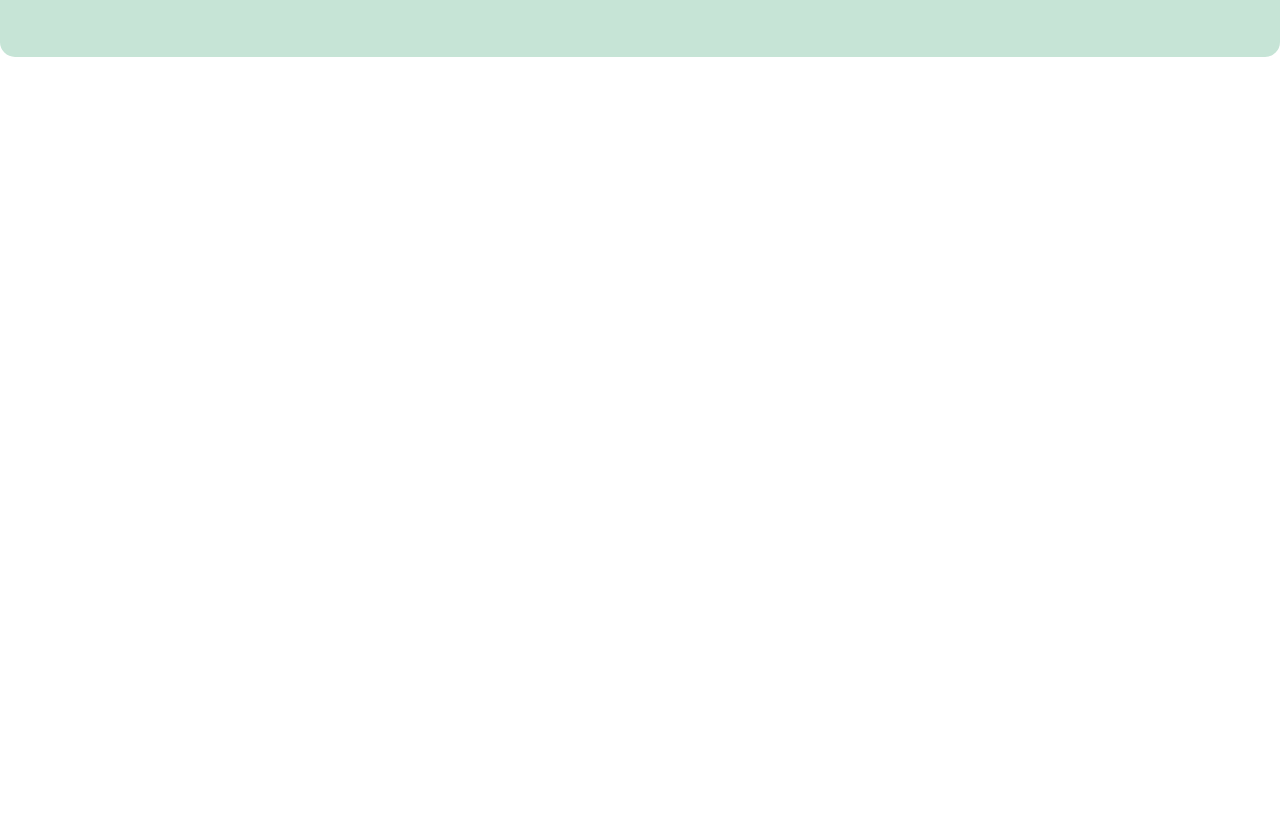
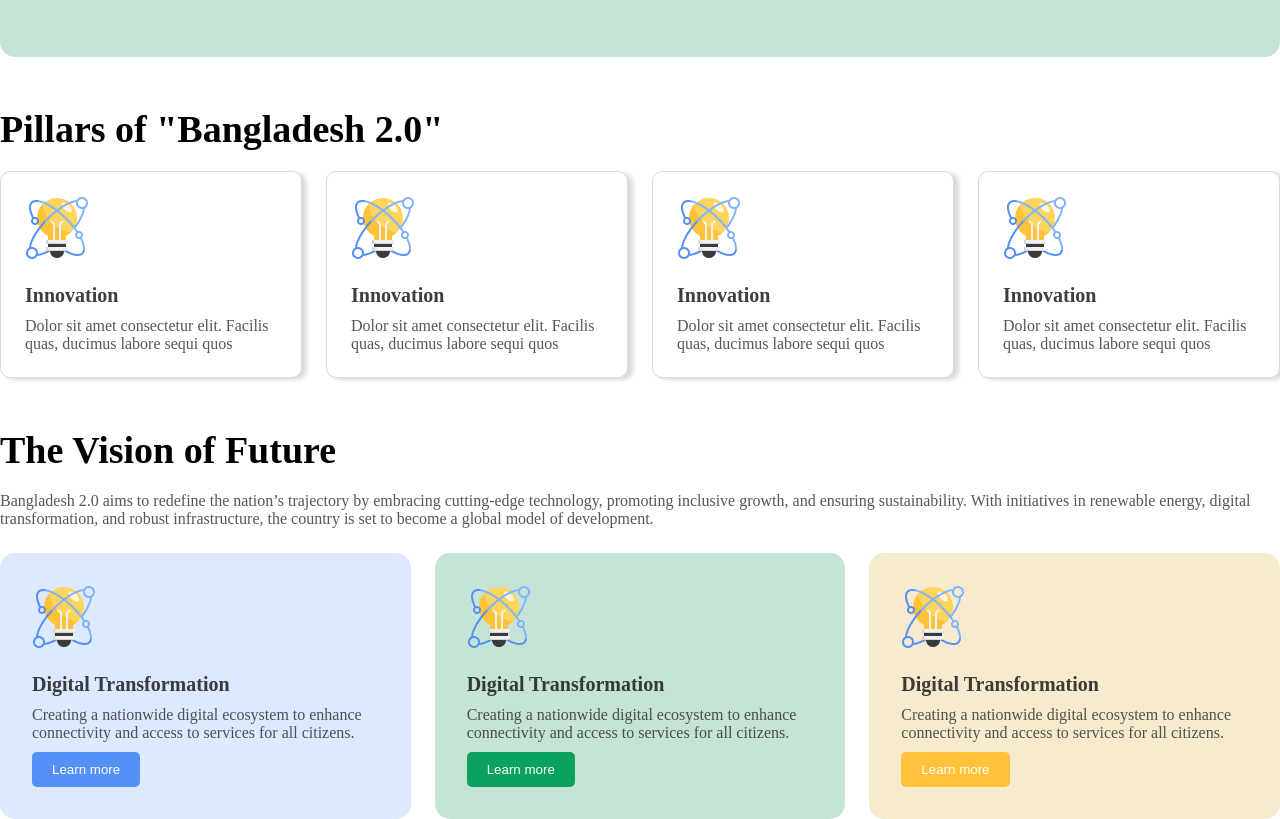
Before and after one commit to Mustafa-Mahraj/Bangladesh_2.0, a plain HTML site: page index.html in a window 1280 px wide. Shown: the part 541-1360 px from the top of the page. Before the commit the page ends 800 px from the top, so only its background shows below. Drawn offline with Linux system fonts and the light colour scheme.

Commit message:
design pillars & vision section

```diff
--- a/Style/style.css
+++ b/Style/style.css
@@ -7,6 +7,16 @@ body{
     margin: auto;
     /* display: flex; */
     /* text-align: center; */
+}
+.section_title{
+    margin-top: 50px;
+    margin-bottom: 20px;
+    font-size: 38px;
+}
+.section_des{
+    font-size: 16px;
+    color: #0E0E0EB3;
+    margin-right: 20px;
 }
 /* Navbar design */
 .navbar{
@@ -55,3 +65,72 @@ body{
     border-radius: 10px;
     border: 0;
 }
+/* pillars of bangladesh */
+.pillar{
+    padding: 24px;
+    border: 1px solid #0E0E0E26;
+    border-radius: 10px;
+    box-shadow: 5px 2px 4px #0E0E0E26;
+}
+.card_text{
+    color: #0E0E0ECC;
+    font-size: 20px;
+    margin-top: 20px;
+    margin-bottom: 10px;
+}
+.card_des{
+    color: #0E0E0EB3;
+    font-size: 16px;
+}
+.pillars_container{
+    display: flex;
+    gap: 24px;
+    align-items: center;
+}
+/* vision of future */
+.vision1{
+    padding: 32px;
+    background-color: #5490F533;
+    border-radius: 15px;
+}
+.vision2{
+    padding: 32px;
+    background-color: #C6E4D6;
+    border-radius: 15px;
+}
+.vision3{
+    padding: 32px;
+    background-color: #F7EBCF;
+    border-radius: 15px;
+}
+.vision_btn1{
+    padding: 10px 20px;
+    background-color: #5490F5;
+    color: white;
+    border: 0;
+    border-radius: 5px;
+    margin-top: 10px;
+}
+.vision_btn2{
+    padding: 10px 20px;
+    background-color: #09A15C;
+    color: white;
+    border: 0;
+    border-radius: 5px;
+    margin-top: 10px;
+}
+.vision_btn3{
+    padding: 10px 20px;
+    background-color: #FFC239;
+    color: white;
+    border: 0;
+    border-radius: 5px;
+    margin-top: 10px;
+}
+.vision_container{
+    margin-top: 25px;
+    display: flex;
+    gap: 24px;
+    align-items: center;
+
+}
--- a/index.html
+++ b/index.html
@@ -25,7 +25,57 @@
         </section>
     </header>
     <main>
-
+        <!-- Pillars section -->
+         <section class="pillars">
+            <h3 class="section_title">Pillars of "Bangladesh 2.0"</h3>
+            <div class="pillars_container">
+                 <div class="pillar">
+                    <img src="assets/card-icon.png" alt="">
+                    <h5 class="card_text">Innovation</h5>
+                    <p class="card_des">Dolor sit amet consectetur elit. Facilis quas, ducimus labore sequi quos</p>
+                 </div>
+                 <div class="pillar">
+                    <img src="assets/card-icon.png" alt="">
+                    <h5 class="card_text">Innovation</h5>
+                    <p class="card_des">Dolor sit amet consectetur elit. Facilis quas, ducimus labore sequi quos</p>
+                 </div>
+                 <div class="pillar">
+                    <img src="assets/card-icon.png" alt="">
+                    <h5 class="card_text">Innovation</h5>
+                    <p class="card_des">Dolor sit amet consectetur elit. Facilis quas, ducimus labore sequi quos</p>
+                 </div>
+                 <div class="pillar">
+                    <img src="assets/card-icon.png" alt="">
+                    <h5 class="card_text">Innovation</h5>
+                    <p class="card_des">Dolor sit amet consectetur elit. Facilis quas, ducimus labore sequi quos</p>
+                 </div>
+            </div>
+         </section>
+         <!-- The Vision of Future -->
+         <section class="visions">
+            <h3 class="section_title">The Vision of Future</h3>
+            <p class="section_des">Bangladesh 2.0 aims to redefine the nation’s trajectory by embracing cutting-edge technology, promoting inclusive growth, and ensuring sustainability. With initiatives in renewable energy, digital transformation, and robust infrastructure, the country is set to become a global model of development.</p>
+            <div class="vision_container">
+                <div class="vision1">
+                    <img src="assets/card-icon.png" alt="">
+                    <h5 class="card_text">Digital Transformation</h5>
+                    <p class="card_des">Creating a nationwide digital ecosystem to enhance connectivity and access to services for all citizens.</p>
+                    <button class="vision_btn1">Learn more</button>
+                 </div>
+                <div class="vision2">
+                    <img src="assets/card-icon.png" alt="">
+                    <h5 class="card_text">Digital Transformation</h5>
+                    <p class="card_des">Creating a nationwide digital ecosystem to enhance connectivity and access to services for all citizens.</p>
+                    <button class="vision_btn2">Learn more</button>
+                 </div>
+                <div class="vision3">
+                    <img src="assets/card-icon.png" alt="">
+                    <h5 class="card_text">Digital Transformation</h5>
+                    <p class="card_des">Creating a nationwide digital ecosystem to enhance connectivity and access to services for all citizens.</p>
+                    <button class="vision_btn3">Learn more</button>
+                 </div>
+            </div>
+         </section>
     </main>
     <footer>
 
```
